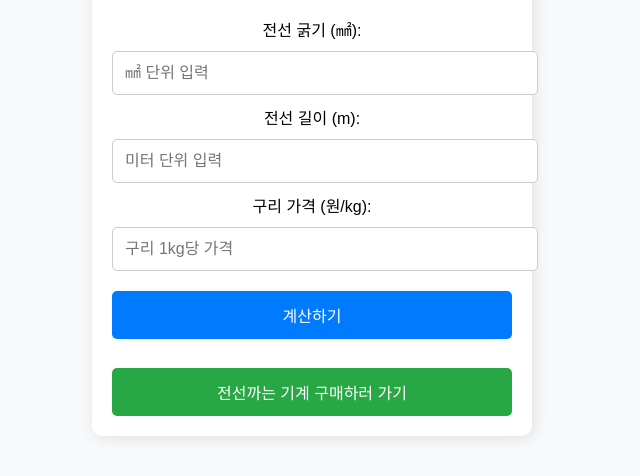
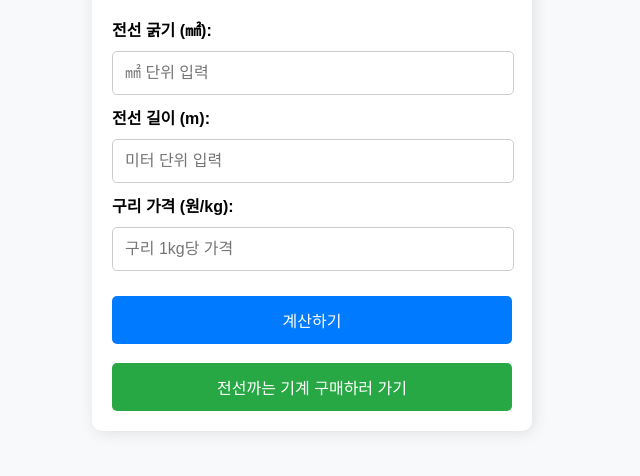
Before and after one commit to raphealcho/cu-cal, a plain HTML site: page index.html in a window 1280 px wide. Shown: the part 128-604 px from the top of the page, without its empty margins (328-968 px from the left). Drawn offline with Linux system fonts and the light colour scheme.

Commit message:
Update index.html

```diff
--- a/index.html
+++ b/index.html
@@ -19,20 +19,34 @@
             border-radius: 10px;
             box-shadow: 2px 2px 15px rgba(0, 0, 0, 0.1);
         }
-        input, button {
-            width: 100%;
+        label {
+            display: block;
+            text-align: left;
+            font-weight: bold;
+            margin-top: 10px;
+        }
+        input {
+            width: calc(100% - 24px);
             margin: 10px 0;
             padding: 12px;
             font-size: 16px;
             border-radius: 5px;
             border: 1px solid #ccc;
+            display: block;
+            margin-left: auto;
+            margin-right: auto;
         }
         button {
+            width: 100%;
             background-color: #007BFF;
             color: white;
             border: none;
             cursor: pointer;
             transition: 0.3s;
+            padding: 12px;
+            font-size: 16px;
+            border-radius: 5px;
+            margin-top: 15px;
         }
         button:hover {
             background-color: #0056b3;
```
